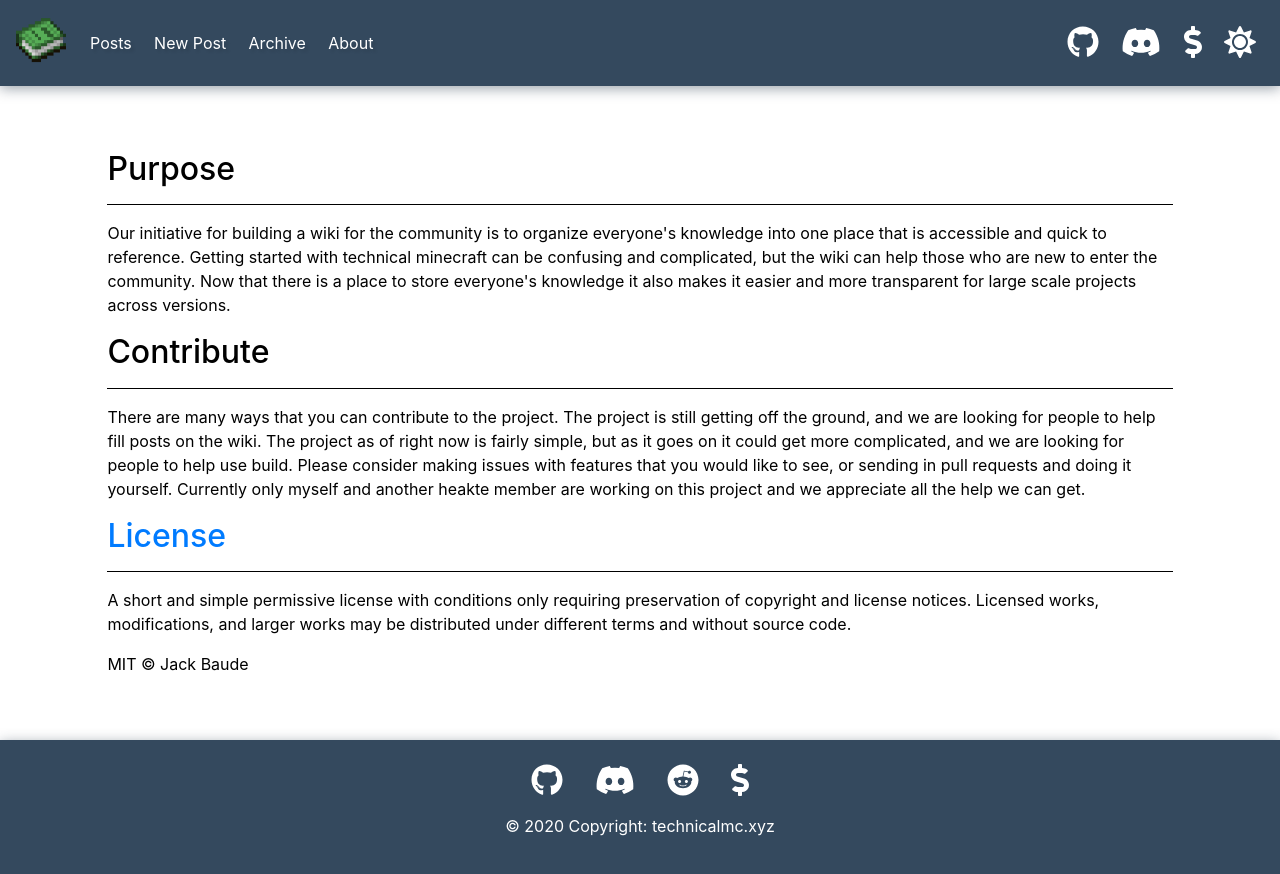
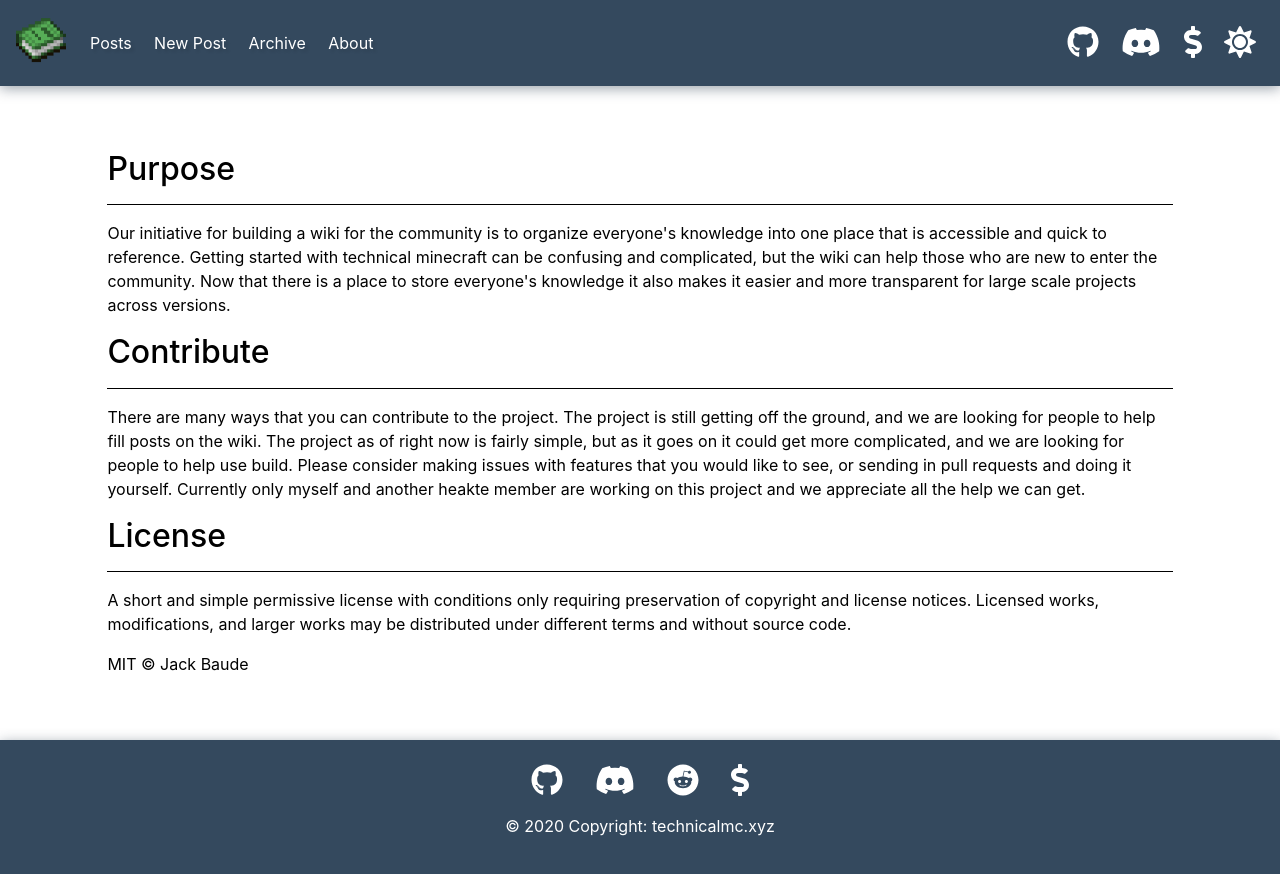
Before and after one commit to Jackbaude/tmc-frontend, a React (Create React App) app: page /about in a window 1280 px wide. Shown: the top 874 px of the page. Built offline with nearby package versions, Linux system fonts and the light colour scheme.

Commit message:
Changed the licsense code so it works from any page

```diff
--- a/src/components/About/About.tsx
+++ b/src/components/About/About.tsx
@@ -21,7 +21,7 @@ const About = () => (
             yourself. Currently only myself and another heakte member are working on this project and we appreciate
             all the help we can get.
         </p>
-        <a href="license"><h2 id="license">License</h2></a>
+        <a href="https://technicalmc.xyz/license" className={"link"}><h2 id="license">License</h2></a>
         <hr className="dividing-line"/>
         <p>A short and simple permissive license with conditions only requiring preservation of copyright and
             license
```
